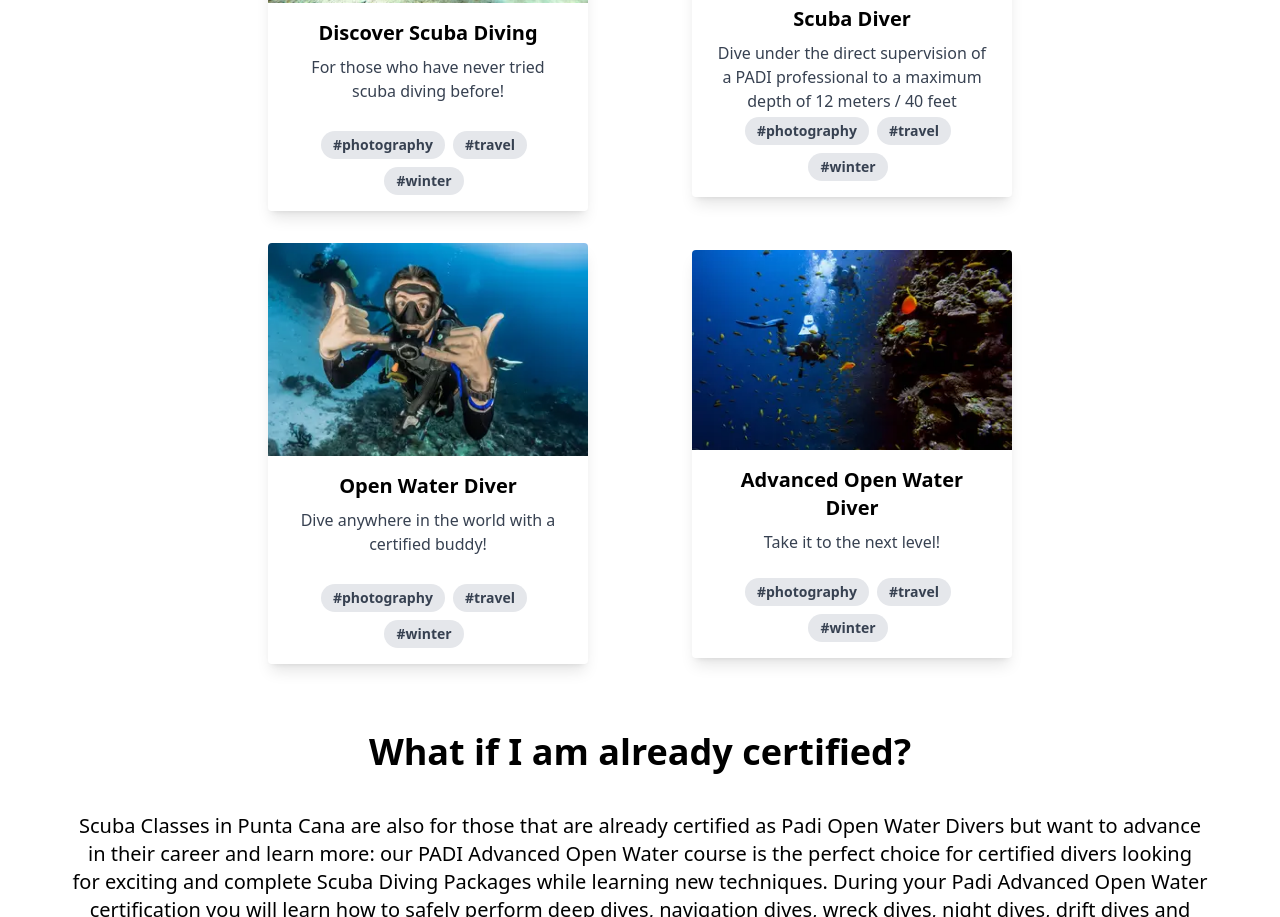
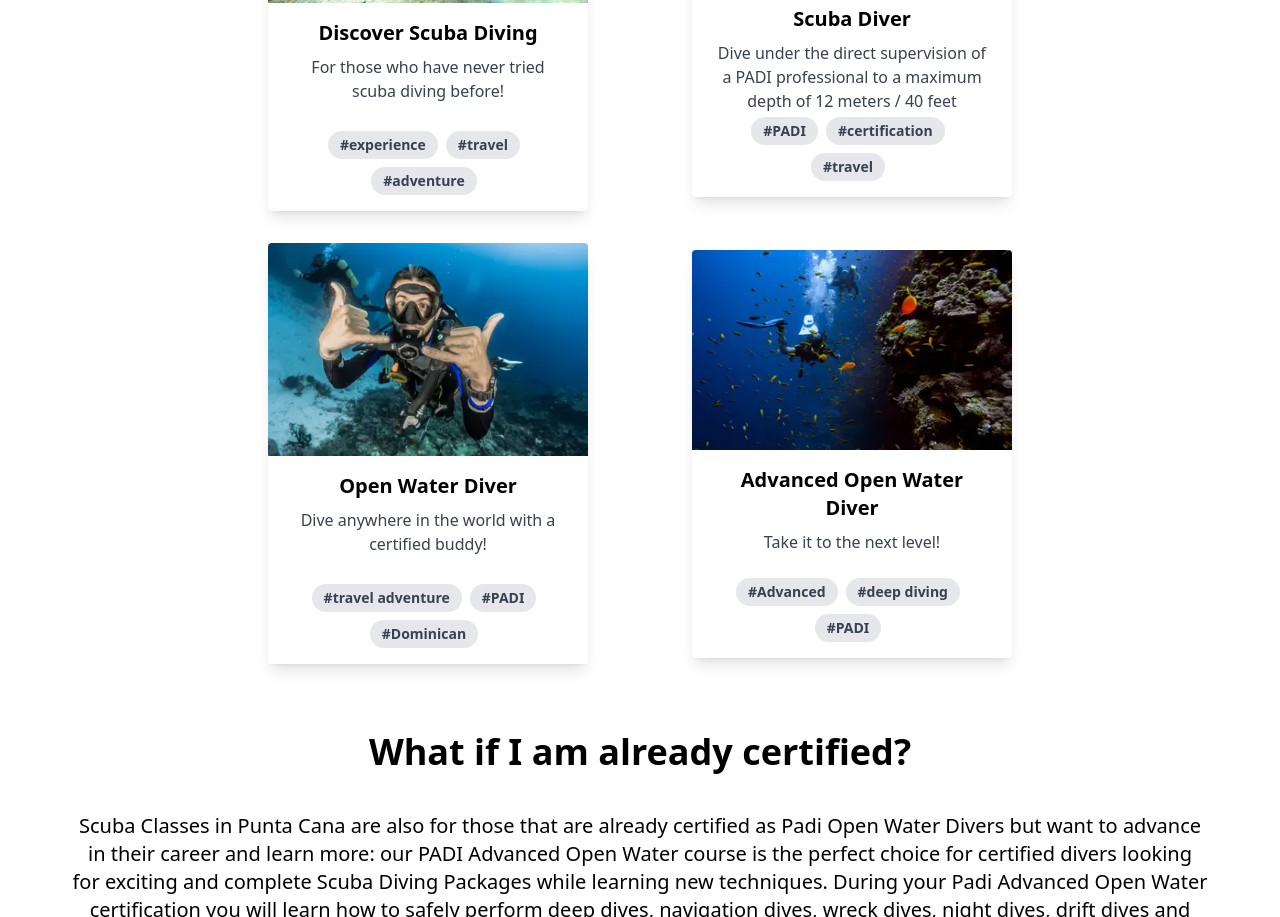
Before and after one commit to Karnes232/grandbay-diving, a Gatsby site: page /courses in a window 1280 px wide. Shown: the part 2141-3058 px from the top of the page. Built offline with nearby package versions, Linux system fonts and the light colour scheme; Gatsby itself is replaced by a stand-in of ours.

Commit message:
changed hash tags on course pages

```diff
--- a/src/components/ContactForm/ContactForm.js
+++ b/src/components/ContactForm/ContactForm.js
@@ -22,7 +22,7 @@ const ContactForm = () => {
         action="/contact/?success=true"
         data-netlify="true"
         data-netlify-honeypot="bot-field"
-        id='contact'
+        id="contact"
         className="w-64 md:w-full max-w-md flex flex-col justify-center items-center mx-auto my-5"
       >
         <input type="hidden" name="form-name" value="contact" />
--- a/src/components/CourseCardComponents/CourseCardGroup.js
+++ b/src/components/CourseCardComponents/CourseCardGroup.js
@@ -15,24 +15,36 @@ const CourseCardGroup = () => {
           description="For those who have never tried scuba diving before!"
           image={courseCard2}
           link="/courses/discover"
+          hash1='experience'
+          hash2='travel'
+          hash3='adventure'
         />
         <SingleCourseCard
           title="Scuba Diver"
           description="Dive under the direct supervision of a PADI professional to a maximum depth of 12 meters / 40 feet"
           image={courseCard3}
           link="/courses/scubadiver"
+          hash1='PADI'
+          hash2='certification'
+          hash3='travel'
         />
         <SingleCourseCard
           title="Open Water Diver"
           description="Dive anywhere in the world with a certified buddy!"
           image={courseCard4}
           link="/courses/openwater"
+          hash1='travel adventure'
+          hash2='PADI'
+          hash3='Dominican'
         />
         <SingleCourseCard
           title="Advanced Open Water Diver"
           description="Take it to the next level!"
           image={courseCard1}
           link="/courses/advanced"
+          hash1='Advanced'
+          hash2='deep diving'
+          hash3='PADI'
         />
       </div>
     </div>
--- a/src/components/CourseCardComponents/SingleCourseCard.js
+++ b/src/components/CourseCardComponents/SingleCourseCard.js
@@ -1,6 +1,14 @@
 import React from "react"
 import { Link } from "gatsby"
-const SingleCourseCard = ({ title, description, image, link }) => {
+const SingleCourseCard = ({
+  title,
+  description,
+  image,
+  link,
+  hash1,
+  hash2,
+  hash3,
+}) => {
   return (
     <Link to={link} className="no-underline">
       <div className="max-w-xs w-80 my-4 rounded overflow-hidden shadow-lg">
@@ -11,13 +19,13 @@ const SingleCourseCard = ({ title, description, image, link }) => {
         </div>
         <div className="px-6 pt-4 pb-2">
           <span className="inline-block bg-gray-200 rounded-full px-3 py-1 text-sm font-semibold text-gray-700 mr-2 mb-2">
-            #photography
+            #{hash1}
           </span>
           <span className="inline-block bg-gray-200 rounded-full px-3 py-1 text-sm font-semibold text-gray-700 mr-2 mb-2">
-            #travel
+            #{hash2}
           </span>
           <span className="inline-block bg-gray-200 rounded-full px-3 py-1 text-sm font-semibold text-gray-700 mr-2 mb-2">
-            #winter
+            #{hash3}
           </span>
         </div>
       </div>
--- a/src/pages/sitemap.js
+++ b/src/pages/sitemap.js
@@ -80,7 +80,7 @@ const ulStyle = {
 const sitemap = () => {
   return (
     <>
-    <Seo
+      <Seo
         title="Site Map | Dive Company Punta Cana | Diving Training Center Punta Cana | Dive Center Near Me | Scuba Diving in Punta Cana made easy"
         description="Talk to our team about packages of Scuba Diving, Scuba Classes, Shark Diving In Punta Cana. Give us a call right away."
       />
```
